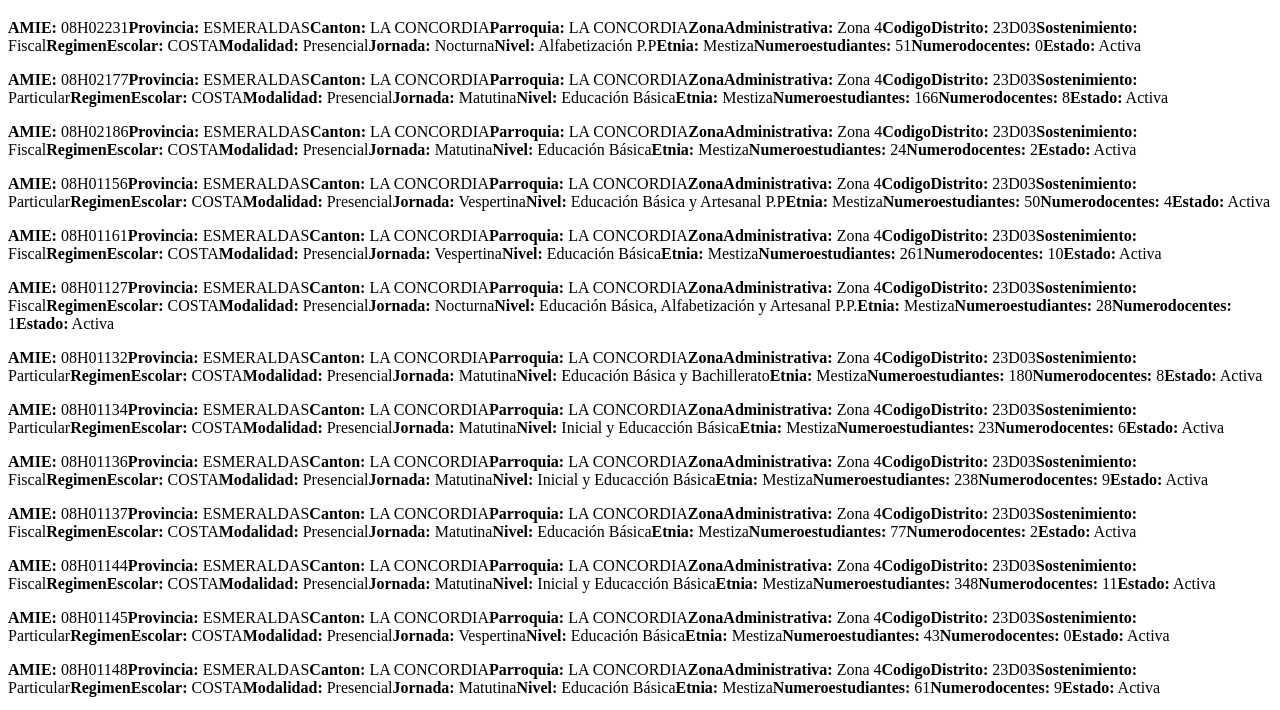
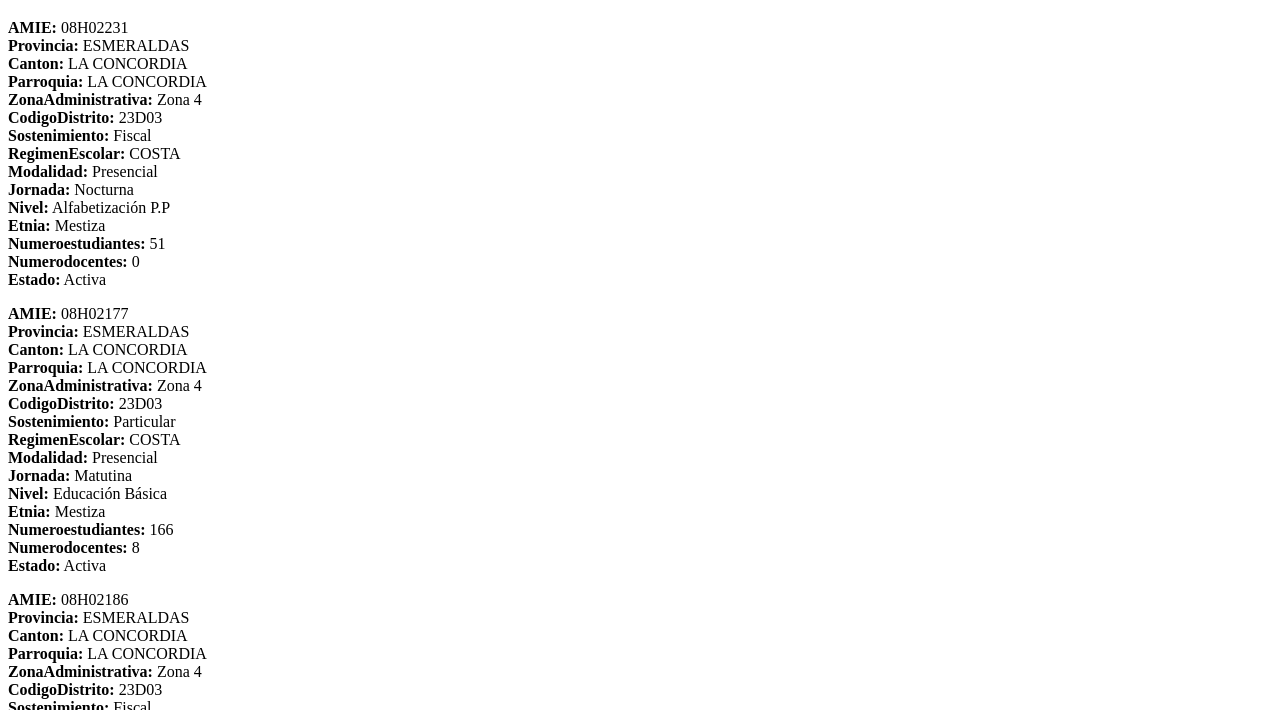
Before and after one commit to PlataformasWeb-P-AA2025/clase03-1bim-santyago0, a plain HTML site: page ejercicio/ejercicio.html in a window 1280 px wide. Both pictures are taken after a click on the button "Obtener información". Shown: the part 61-771 px from the top of the page. Drawn offline with nearby package versions, Linux system fonts and the light colour scheme.

Commit message:
Mejora en la presentacion

```diff
--- a/ejercicio/ejercicio.html
+++ b/ejercicio/ejercicio.html
@@ -38,20 +38,20 @@
                 console.log(data[i].Numeroestudiantes);
                 console.log(data[i].Numerodocentes);
                 console.log(data[i].Estado);
-                $('#mensajeFinal').append("<p> " + "<b>AMIE:</b> " + data[i].AMIE +
-                	"<b>Provincia:</b> " + data[i].Provincia +
-                	"<b>Canton:</b> " + data[i].Canton +
-                	"<b>Parroquia:</b> " + data[i].Parroquia +
-                	"<b>ZonaAdministrativa:</b> " + data[i].ZonaAdministrativa +
-                	"<b>CodigoDistrito:</b> " + data[i].CodigoDistrito +
-                	"<b>Sostenimiento:</b> " + data[i].Sostenimiento +
-                	"<b>RegimenEscolar:</b> " + data[i].RegimenEscolar +
-                	"<b>Modalidad:</b> " + data[i].Modalidad +
-                	"<b>Jornada:</b> " + data[i].Jornada +
-                	"<b>Nivel:</b> " + data[i].Nivel +
-                	"<b>Etnia:</b> " + data[i].Etnia +
-                	"<b>Numeroestudiantes:</b> " + data[i].Numeroestudiantes +
-                	"<b>Numerodocentes:</b> " + data[i].Numerodocentes +
+                $('#mensajeFinal').append("<p> " + "<b>AMIE:</b> " + data[i].AMIE + "<br>" +
+                	"<b>Provincia:</b> " + data[i].Provincia + "<br>" +
+                	"<b>Canton:</b> " + data[i].Canton + "<br>" +
+                	"<b>Parroquia:</b> " + data[i].Parroquia + "<br>" +
+                	"<b>ZonaAdministrativa:</b> " + data[i].ZonaAdministrativa + "<br>" +
+                	"<b>CodigoDistrito:</b> " + data[i].CodigoDistrito + "<br>" +
+                	"<b>Sostenimiento:</b> " + data[i].Sostenimiento + "<br>" +
+                	"<b>RegimenEscolar:</b> " + data[i].RegimenEscolar + "<br>" +
+                	"<b>Modalidad:</b> " + data[i].Modalidad + "<br>" +
+                	"<b>Jornada:</b> " + data[i].Jornada + "<br>" +
+                	"<b>Nivel:</b> " + data[i].Nivel + "<br>" +
+                	"<b>Etnia:</b> " + data[i].Etnia + "<br>" +
+                	"<b>Numeroestudiantes:</b> " + data[i].Numeroestudiantes + "<br>" +
+                	"<b>Numerodocentes:</b> " + data[i].Numerodocentes + "<br>" +
                 	"<b>Estado:</b> " + data[i].Estado + "</p>");
               }
             });
```
